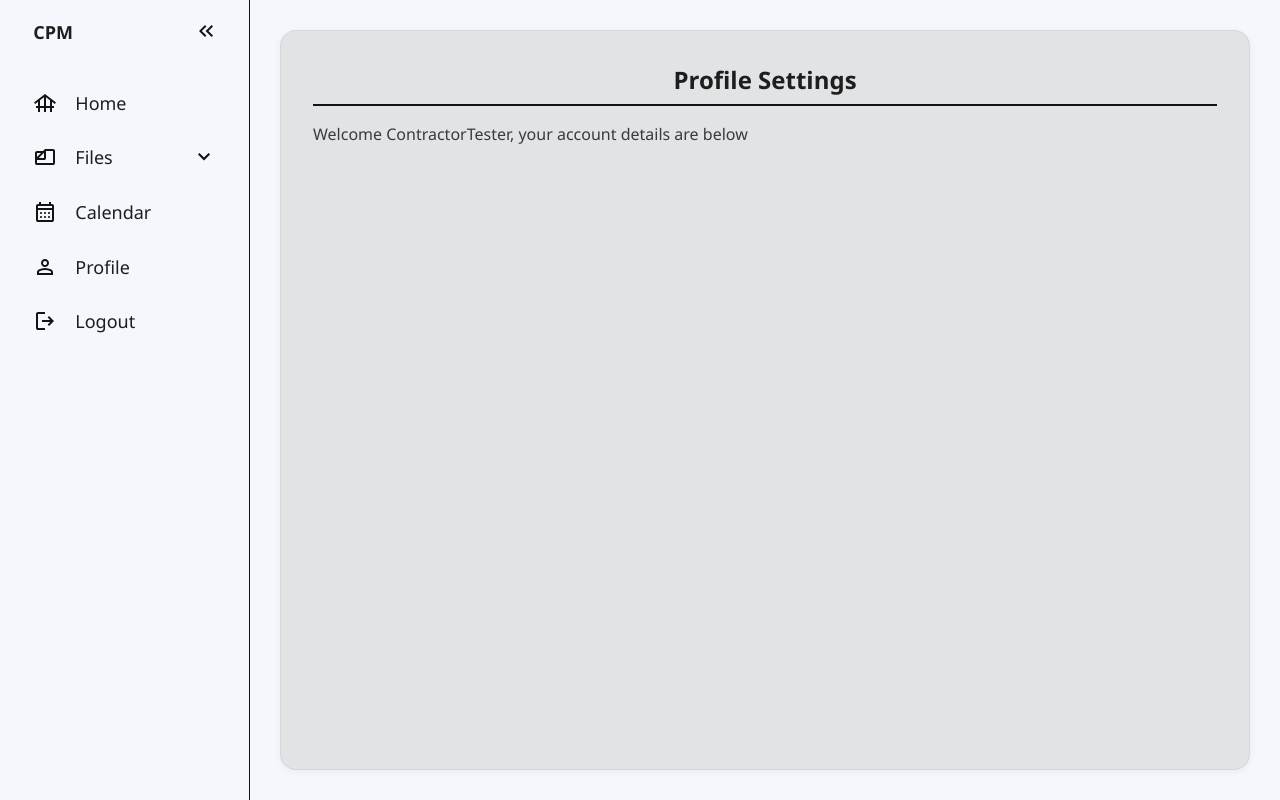
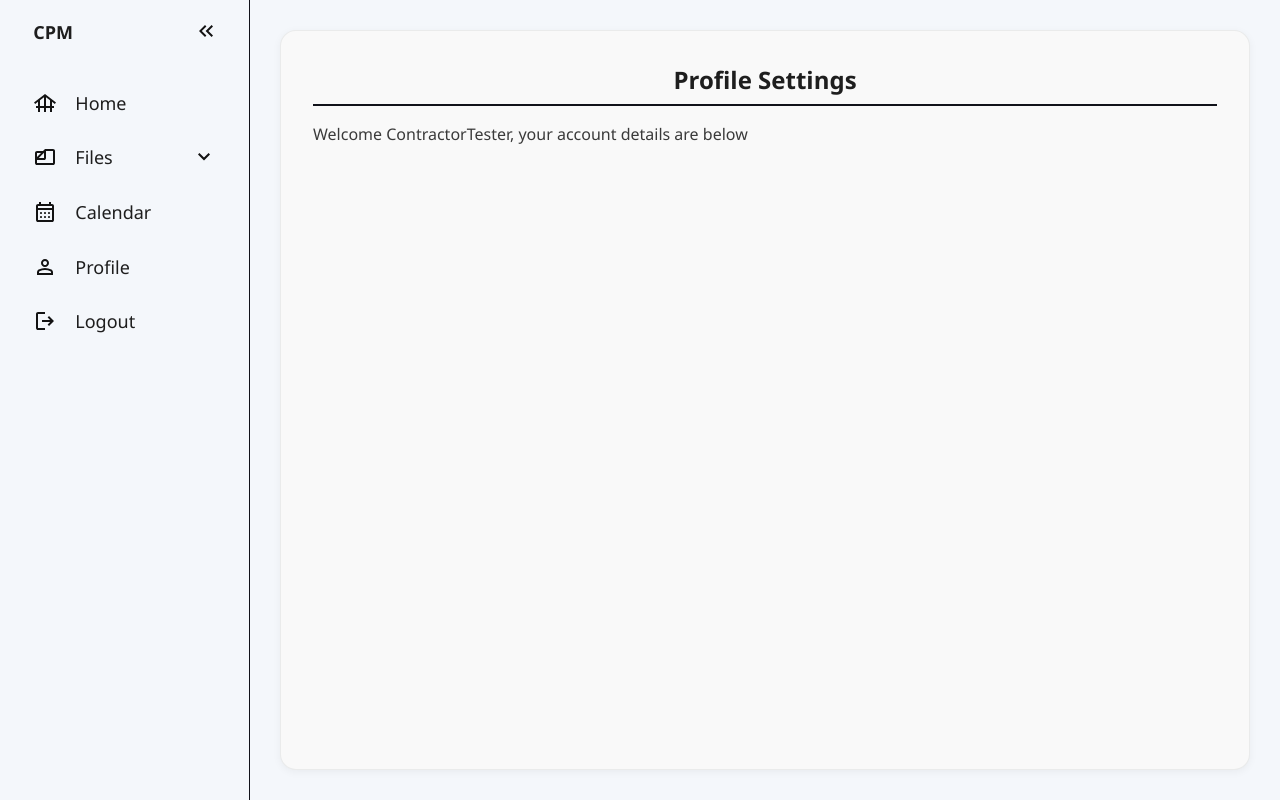
Before and after one commit to EchoingTime/construction-project-manager, a Flask app: page /profile in a window 1280 px wide. Run offline with Flask 3, Linux system fonts and the light colour scheme; a user stored in the database is signed in.

Commit message:
Changed Profile Background Color

```diff
--- a/website/static/css/style.css
+++ b/website/static/css/style.css
@@ -315,7 +315,7 @@
   align-items: flex-start;
   justify-content: flex-start;
 
-  background-color: var(--form-bg-clr);
+  background-color: #f9f9f9;
   border: 1px solid var(--transparent-border-clr);
   border-radius: 1rem;
   padding: 2rem;
```
